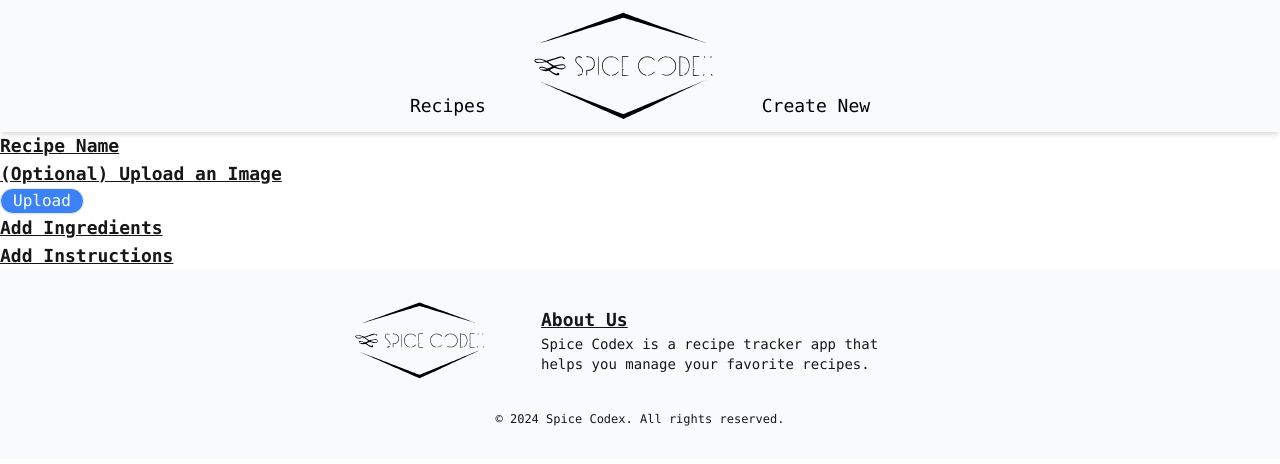
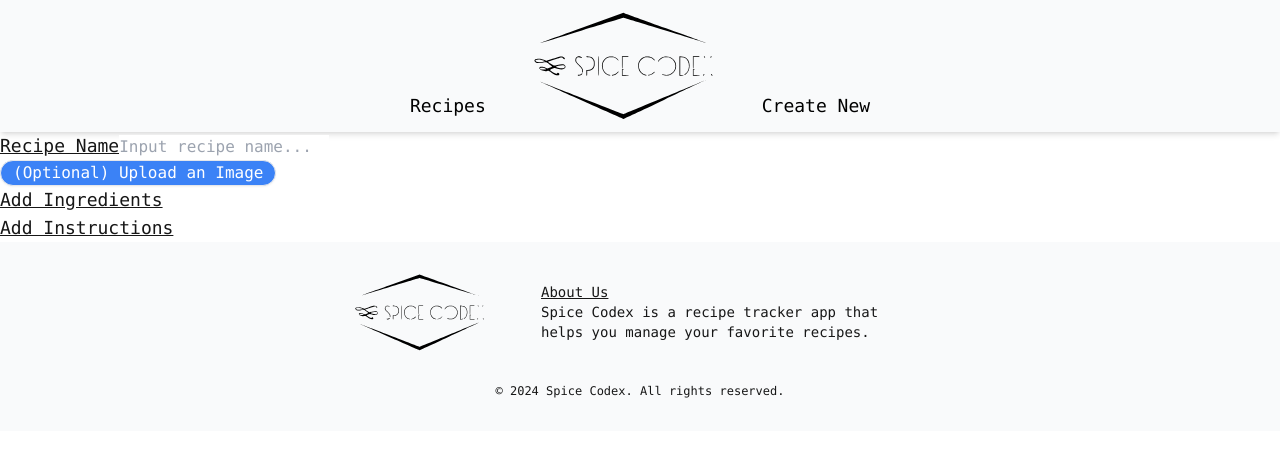
Before and after one commit to noahminds/recipe-tracker, a Next.js app: page /create in a window 1280 px wide. Shown: the top 464 px of the page. Built offline with nearby package versions, Linux system fonts and the light colour scheme.

Commit message:
Add TextField component

```diff
--- /dev/null
+++ b/src/app/components/inputs/editableTextField.tsx
@@ -0,0 +1,15 @@
+interface TextFieldProps {
+    value: string;
+    onChange: (value: string) => void;
+}
+
+export default function TextField({ value, onChange }: TextFieldProps) {
+    return (
+        <input
+            type="text"
+            value={value}
+            onChange={(e) => onChange(e.target.value)}
+            placeholder="Input recipe name..."
+        />
+    );
+}
--- a/src/app/create/page.tsx
+++ b/src/app/create/page.tsx
@@ -1,28 +1,43 @@
+'use client'
+
+import { useRecipeContext } from '@components/recipeContext';
+import TextField from '@components/inputs/editableTextField'
+import { useState } from 'react';
 import './styles.css';
 
 export default function CreateRecipe() {
+    // Use recipe context
+    const { recipes, setRecipes } = useRecipeContext();
+
+    // Use states for form fields
+    const [title, setTitle] = useState('');
+
     return (
         <main>
-            <section aria-label="New recipe form">
+            <form aria-label="New recipe form">
                 <div>
-                    <h2>Recipe Name</h2>
-                    {/* TODO: Create input component */}
+                    <label>Recipe Name</label>
+                    <TextField
+                        value={title}
+                        onChange={(value) => {
+                            setTitle(value);
+                        }}
+                    />
                 </div>
                 <div>
-                    <h2>(Optional) Upload an Image</h2>
                     {/* Todo add a functional button that opens a pop-up from which the user can upload an image file*/}
                     {/* Button placeholder - non-functional */}
-                    <button className="border pr-3 pl-3 rounded-full shadow-sm bg-blue-500 text-white">Upload</button>
+                    <button className="border pr-3 pl-3 rounded-full shadow-sm bg-blue-500 text-white">(Optional) Upload an Image</button>
                 </div>
                 <div>
-                    <h2>Add Ingredients</h2>
+                    <label>Add Ingredients</label>
                     {/* TODO: Add step component enabling users to add items to a list */}
                 </div>
                 <div>
-                    <h2>Add Instructions</h2>
+                    <label>Add Instructions</label>
                     {/* TODO: Re-use step component*/}
                 </div>
-            </section>
+            </form>
         </main>
     );
 }
--- a/src/app/create/styles.css
+++ b/src/app/create/styles.css
@@ -1,3 +1,3 @@
-h2 {
-    @apply underline text-lg font-bold;
+label {
+    @apply underline text-lg font-medium;
 }
```
